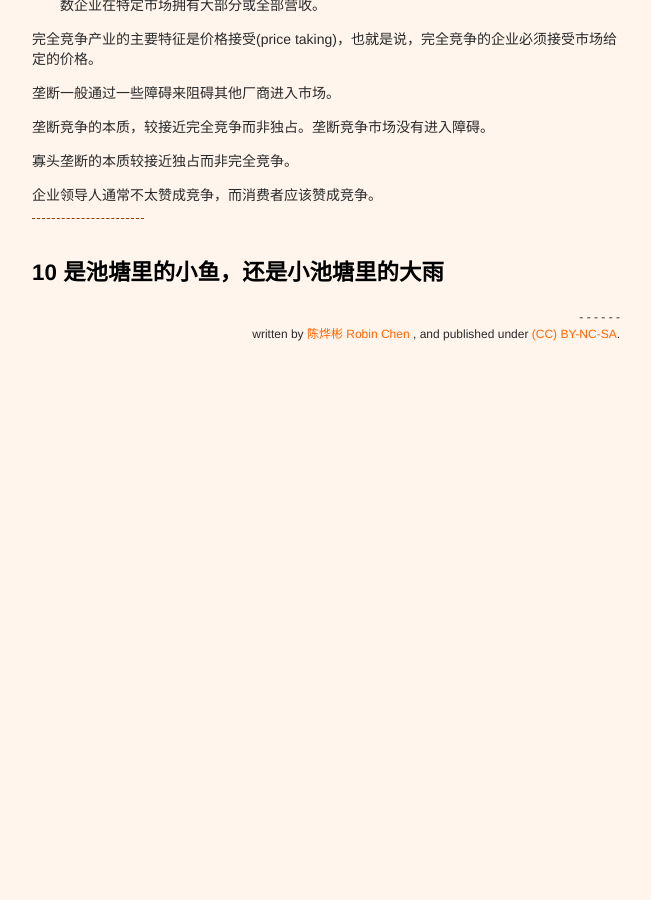
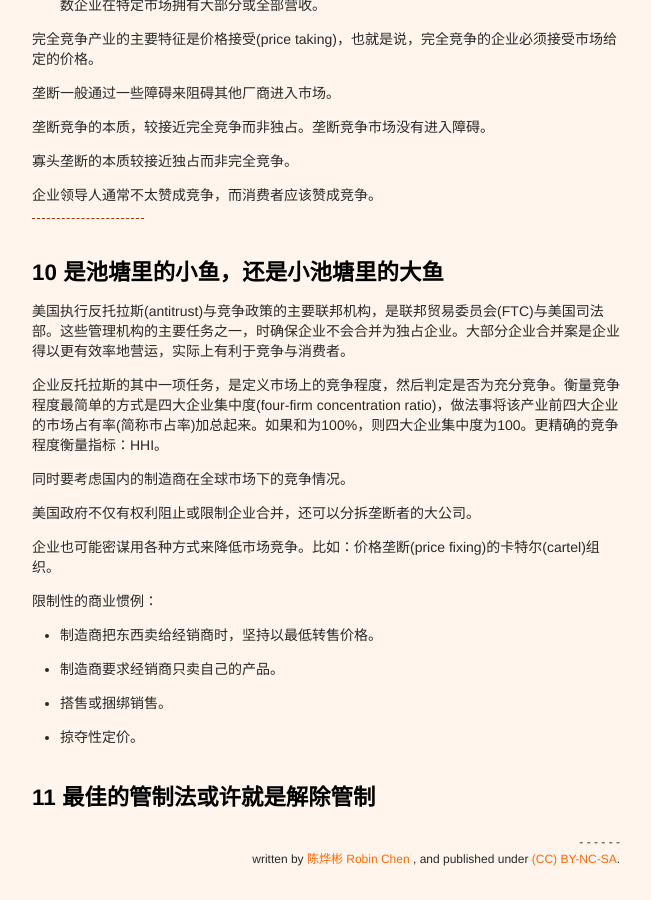
Before and after one commit to xianyuxmu/xianyuxmu.github.io, a Jekyll site: the page built from _posts/2017-04-29-the-instant-economist.md, in a window 1280 px wide and 900 px high, scrolled down 9491 px. Shown: the whole window, without its empty margins (314-965 px from the left). Built offline with Jekyll 4.4.1, drawn with Linux system fonts in a browser that asks for light colours; comment, search, counter and statistics services are not loaded; before the commit the page ends 9902 px from its top, so only the background shows below that.

Commit message:
10 是池塘里的小鱼，还是小池塘里的大鱼

```diff
--- a/_posts/2017-04-29-the-instant-economist.md
+++ b/_posts/2017-04-29-the-instant-economist.md
@@ -370,4 +370,24 @@ tags:
 
 ----
 
-## 10 是池塘里的小鱼，还是小池塘里的大雨
+## 10 是池塘里的小鱼，还是小池塘里的大鱼
+
+
+美国执行反托拉斯(antitrust)与竞争政策的主要联邦机构，是联邦贸易委员会(FTC)与美国司法部。这些管理机构的主要任务之一，时确保企业不会合并为独占企业。大部分企业合并案是企业得以更有效率地营运，实际上有利于竞争与消费者。
+
+企业反托拉斯的其中一项任务，是定义市场上的竞争程度，然后判定是否为充分竞争。衡量竞争程度最简单的方式是四大企业集中度(four-firm concentration ratio)，做法事将该产业前四大企业的市场占有率(简称市占率)加总起来。如果和为100%，则四大企业集中度为100。更精确的竞争程度衡量指标：HHI。
+
+同时要考虑国内的制造商在全球市场下的竞争情况。
+
+美国政府不仅有权利阻止或限制企业合并，还可以分拆垄断者的大公司。
+
+企业也可能密谋用各种方式来降低市场竞争。比如：价格垄断(price fixing)的卡特尔(cartel)组织。
+
+限制性的商业惯例：
+
+- 制造商把东西卖给经销商时，坚持以最低转售价格。
+- 制造商要求经销商只卖自己的产品。
+- 搭售或捆绑销售。
+- 掠夺性定价。
+
+## 11 最佳的管制法或许就是解除管制
```
